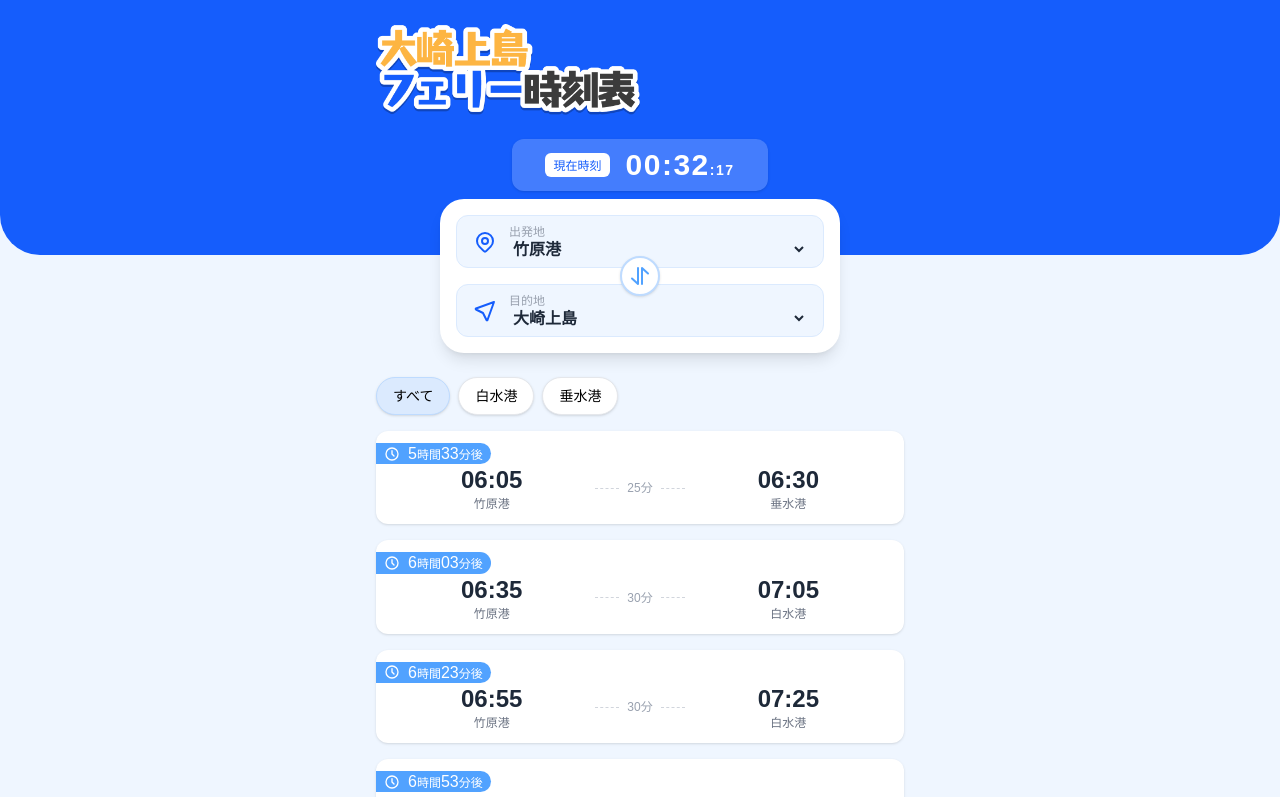
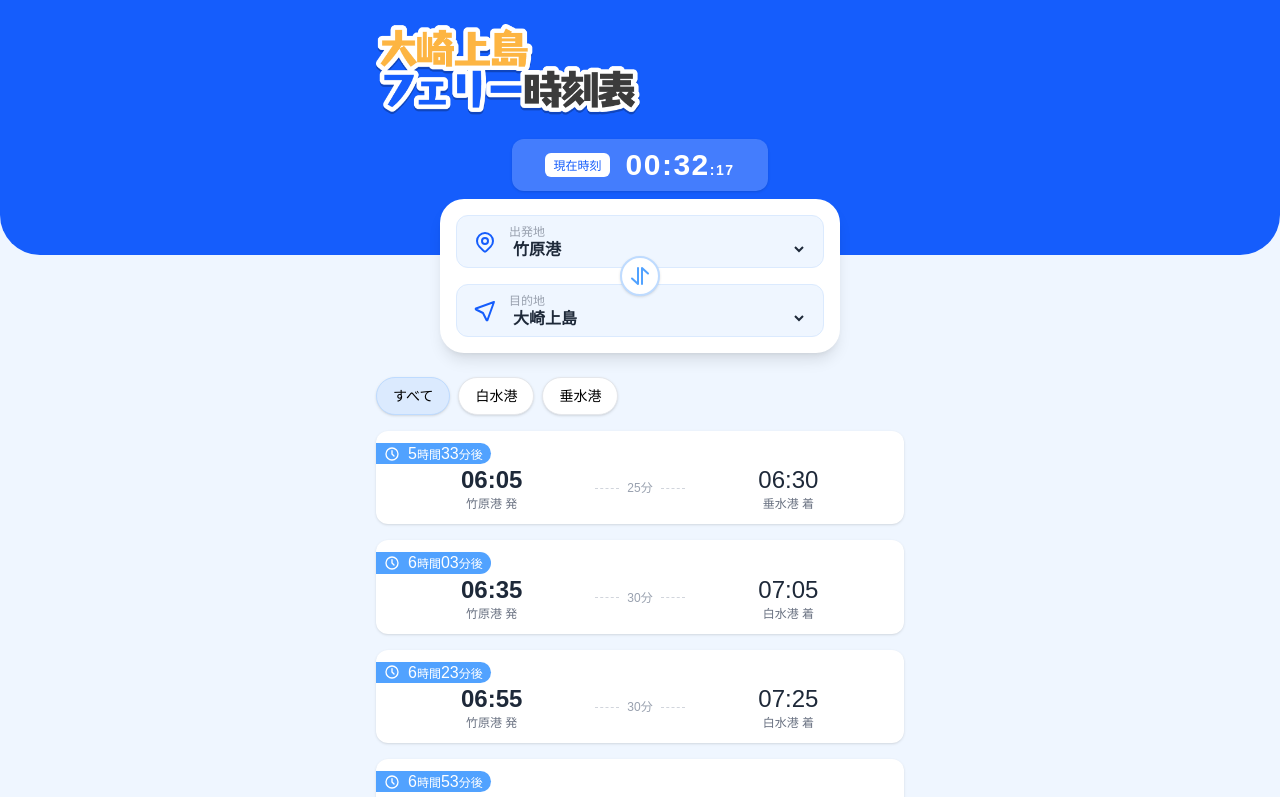
Before and after one commit to kinakomochi-0315/osaki-ft, a React (Vite) app: page / in a window 1280 px wide. Shown: the top 797 px of the page. Built offline with nearby package versions, Linux system fonts and the light colour scheme; a web font is replaced by a local one.

Commit message:
出港時刻の方を強調するように変更

```diff
--- a/src/components/ScheduleItem.tsx
+++ b/src/components/ScheduleItem.tsx
@@ -67,7 +67,7 @@ export default function ScheduleItem({
                 {/* 出発時刻 */}
                 <div className="flex-1 flex flex-col items-center">
                     <span className={`text-2xl font-bold ${isDeparted ? 'text-gray-600' : 'text-gray-800'}`}>{departureTime}</span>
-                    <span className={`text-xs ${isDeparted ? 'text-gray-500' : 'text-gray-500'}`}>{PORTS[route.from].displayName}</span>
+                    <span className={`text-xs ${isDeparted ? 'text-gray-500' : 'text-gray-500'}`}>{`${PORTS[route.from].displayName} 発`}</span>
                 </div>
 
                 {/* 所要時間 */}
@@ -79,8 +79,8 @@ export default function ScheduleItem({
 
                 {/* 到着時刻 */}
                 <div className="flex-1 flex flex-col items-center">
-                    <span className={`text-2xl font-bold ${isDeparted ? 'text-gray-600' : 'text-gray-800'}`}>{arrivalTime}</span>
-                    <span className={`text-xs ${isDeparted ? 'text-gray-500' : 'text-gray-500'}`}>{PORTS[route.to].displayName}</span>
+                    <span className={`text-2xl ${isDeparted ? 'text-gray-600' : 'text-gray-800'}`}>{arrivalTime}</span>
+                    <span className={`text-xs ${isDeparted ? 'text-gray-500' : 'text-gray-500'}`}>{`${PORTS[route.to].displayName} 着`}</span>
                 </div>
             </div>
         </div>
```
